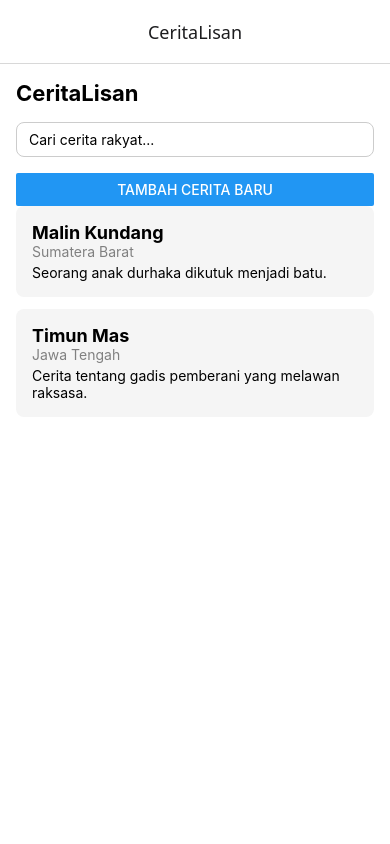
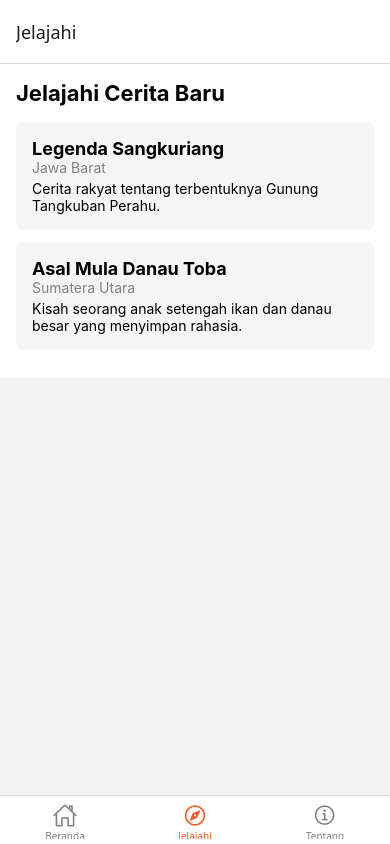
Before and after one commit to Radenadityoo/CeritaLisan, a React Native app: screen /Jelajahi in a window 390 px wide. Built offline with nearby package versions, Linux system fonts and the light colour scheme.

Commit message:
[BAB 4] LAYOUT

```diff
--- a/App.jsx
+++ b/App.jsx
@@ -1,11 +1,9 @@
 import React from 'react';
-import { NavigationContainer } from '@react-navigation/native';
+// import { NavigationContainer } from '@react-navigation/native';
 import AppNavigator from './navigation/AppNavigator';
 
 export default function App() {
   return (
-    <NavigationContainer>
       <AppNavigator />
-    </NavigationContainer>
   );
 }
--- a/navigation/AppNavigator.jsx
+++ b/navigation/AppNavigator.jsx
@@ -1,17 +1,52 @@
 import React from 'react';
-import { createNativeStackNavigator } from '@react-navigation/native-stack';
+import {NavigationContainer} from '@react-navigation/native';
+import {createBottomTabNavigator} from '@react-navigation/bottom-tabs';
+import {createNativeStackNavigator} from '@react-navigation/native-stack';
 import HomeScreen from '../screens/HomeScreen';
+import StoryDetailScreen from '../screens/StoryDetailScreen';
+import DiscoverScreen from '../screens/DiscoverScreen';
+import AboutScreen from '../screens/AboutScreen';
+import Ionicons from 'react-native-vector-icons/Ionicons';
 
 const Stack = createNativeStackNavigator();
+const Tab = createBottomTabNavigator();
 
-export default function AppNavigator() {
+function HomeStack() {
   return (
     <Stack.Navigator>
-      <Stack.Screen
-        name="Beranda"
-        component={HomeScreen}
-        options={{ title: 'CeritaLisan', headerTitleAlign: 'center' }}
-      />
+      <Stack.Screen name="Beranda" component={HomeScreen} />
+      <Stack.Screen name="Detail Cerita" component={StoryDetailScreen} />
     </Stack.Navigator>
   );
 }
+
+export default function App() {
+  return (
+    <NavigationContainer>
+      <Tab.Navigator
+        screenOptions={({route}) => ({
+          tabBarIcon: ({color, size}) => {
+            let iconName;
+            if (route.name === 'Beranda') {
+              iconName = 'home-outline';
+            } else if (route.name === 'Jelajahi') {
+              iconName = 'compass-outline';
+            } else if (route.name === 'Tentang') {
+              iconName = 'information-circle-outline';
+            }
+            return <Ionicons name={iconName} size={size} color={color} />;
+          },
+          tabBarActiveTintColor: '#FF5722',
+          tabBarInactiveTintColor: 'gray',
+        })}>
+        <Tab.Screen
+          name="Beranda"
+          component={HomeStack}
+          options={{headerShown: false}}
+        />
+        <Tab.Screen name="Jelajahi" component={DiscoverScreen} />
+        <Tab.Screen name="Tentang" component={AboutScreen} />
+      </Tab.Navigator>
+    </NavigationContainer>
+  );
+}
--- a/package.json
+++ b/package.json
@@ -10,6 +10,7 @@
     "test": "jest"
   },
   "dependencies": {
+    "@react-navigation/bottom-tabs": "^7.3.13",
     "@react-navigation/native": "^7.1.9",
     "@react-navigation/native-stack": "^7.3.13",
     "react": "19.0.0",
@@ -18,7 +19,8 @@
     "react-native-gesture-handler": "^2.25.0",
     "react-native-reanimated": "^3.17.5",
     "react-native-safe-area-context": "^5.4.0",
-    "react-native-screens": "^4.10.0"
+    "react-native-screens": "^4.10.0",
+    "react-native-vector-icons": "^10.2.0"
   },
   "devDependencies": {
     "@babel/core": "^7.25.2",
--- /dev/null
+++ b/screens/AboutScreen.jsx
@@ -0,0 +1,31 @@
+import React from 'react';
+import { View, Text, StyleSheet } from 'react-native';
+
+export default function AboutScreen() {
+  return (
+    <View style={styles.container}>
+      <Text style={styles.title}>Tentang CeritaLisan</Text>
+      <Text style={styles.text}>
+        CeritaLisan adalah aplikasi yang bertujuan mengumpulkan dan membagikan cerita rakyat dari berbagai daerah di Indonesia. Aplikasi ini dikembangkan untuk melestarikan budaya dan memperkenalkan kekayaan cerita nusantara kepada generasi muda.
+      </Text>
+    </View>
+  );
+}
+
+const styles = StyleSheet.create({
+  container: {
+    padding: 16,
+    flex: 1,
+    backgroundColor: '#fff',
+  },
+  title: {
+    fontSize: 20,
+    fontWeight: 'bold',
+    marginBottom: 12,
+  },
+  text: {
+    fontSize: 16,
+    lineHeight: 24,
+    color: '#333',
+  },
+});
--- /dev/null
+++ b/screens/DiscoverScreen.jsx
@@ -0,0 +1,46 @@
+import React from 'react';
+import {Text, StyleSheet, ScrollView } from 'react-native';
+import StoryCard from '../components/StoryCard';
+
+const sampleStories = [
+  {
+    id: 1,
+    judul: 'Legenda Sangkuriang',
+    daerah: 'Jawa Barat',
+    deskripsi: 'Cerita rakyat tentang terbentuknya Gunung Tangkuban Perahu.',
+  },
+  {
+    id: 2,
+    judul: 'Asal Mula Danau Toba',
+    daerah: 'Sumatera Utara',
+    deskripsi: 'Kisah seorang anak setengah ikan dan danau besar yang menyimpan rahasia.',
+  },
+];
+
+export default function DiscoverScreen() {
+  return (
+    <ScrollView contentContainerStyle={styles.container}>
+      <Text style={styles.title}>Jelajahi Cerita Baru</Text>
+      {sampleStories.map(story => (
+        <StoryCard
+          key={story.id}
+          judul={story.judul}
+          daerah={story.daerah}
+          deskripsi={story.deskripsi}
+        />
+      ))}
+    </ScrollView>
+  );
+}
+
+const styles = StyleSheet.create({
+  container: {
+    padding: 16,
+    backgroundColor: '#fff',
+  },
+  title: {
+    fontSize: 22,
+    fontWeight: 'bold',
+    marginBottom: 16,
+  },
+});
--- a/screens/HomeScreen.jsx
+++ b/screens/HomeScreen.jsx
@@ -8,8 +8,12 @@ import {
   StyleSheet,
 } from 'react-native';
 import StoryCard from '../components/StoryCard';
+import {useNavigation} from '@react-navigation/native';
+import { TouchableOpacity } from 'react-native';
+
 
 export default function HomeScreen() {
+  const navigation = useNavigation();
   const [ceritaList, setCeritaList] = useState([
     {
       id: 1,
@@ -58,11 +62,20 @@ export default function HomeScreen() {
         data={filteredData}
         keyExtractor={item => item.id.toString()}
         renderItem={({item}) => (
-          <StoryCard
-            judul={item.judul}
-            daerah={item.daerah}
-            deskripsi={item.deskripsi}
-          />
+          <TouchableOpacity
+            onPress={() =>
+              navigation.navigate('Detail Cerita', {
+                judul: item.judul,
+                daerah: item.daerah,
+                deskripsi: item.deskripsi,
+              })
+            }>
+            <StoryCard
+              judul={item.judul}
+              daerah={item.daerah}
+              deskripsi={item.deskripsi}
+            />
+          </TouchableOpacity>
         )}
       />
     </View>
--- /dev/null
+++ b/screens/StoryDetailScreen.jsx
@@ -0,0 +1,36 @@
+import React from 'react';
+import { View, Text, StyleSheet } from 'react-native';
+
+export default function StoryDetailScreen({ route }) {
+  const { judul, daerah, deskripsi } = route.params;
+
+  return (
+    <View style={styles.container}>
+      <Text style={styles.title}>{judul}</Text>
+      <Text style={styles.region}>{daerah}</Text>
+      <Text style={styles.description}>{deskripsi}</Text>
+    </View>
+  );
+}
+
+const styles = StyleSheet.create({
+  container: {
+    padding: 16,
+    flex: 1,
+    backgroundColor: '#fff',
+  },
+  title: {
+    fontSize: 24,
+    fontWeight: 'bold',
+    marginBottom: 8,
+  },
+  region: {
+    fontSize: 16,
+    color: '#888',
+    marginBottom: 16,
+  },
+  description: {
+    fontSize: 16,
+    lineHeight: 22,
+  },
+});
```
Also changed, not shown: 1 other file (tests, documents, lock files or other folders).
